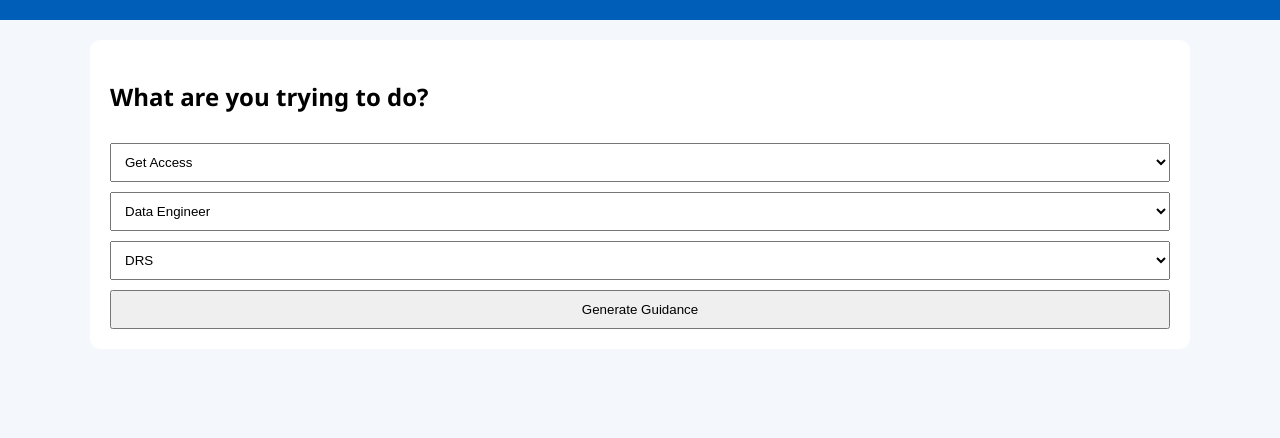
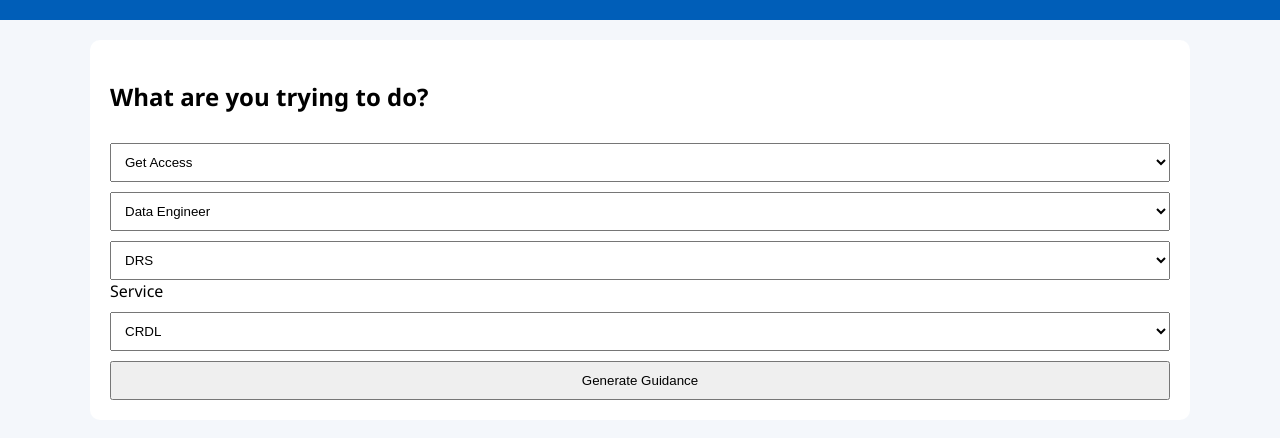
Before and after one commit to nish-nhse/NDIT-Journey-Assistant, a plain HTML site: page index.html in a window 1280 px wide. Shown: the part 106-544 px from the top of the page. Drawn offline with Linux system fonts and the light colour scheme.

Commit message:
Add service selection dropdown to index.html

```diff
--- a/index.html
+++ b/index.html
@@ -38,6 +38,21 @@
 <option>CWT</option>
 <option>DIDS</option>
 </select>
+<label>Service</label>
+
+<select id="service">
+
+<option>CRDL</option>
+
+<option>MESH</option>
+
+<option>PET</option>
+
+<option>DVE</option>
+
+<option>Foundry</option>
+
+</select>
 
 <button onclick="generateGuidance()">
 Generate Guidance
```
